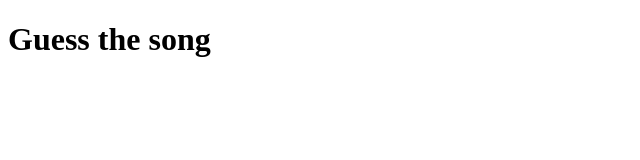
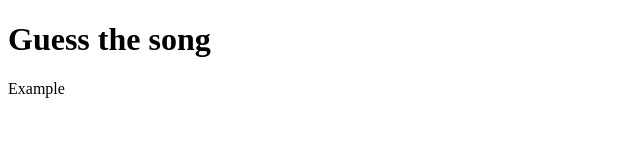
Before and after one commit to dpmartinezj1/web-fanzine, a plain HTML site: page index.html in a window 1280 px wide. Shown: the full height of the page, 0-640 px from the left. Drawn offline with nearby package versions, Linux system fonts and the light colour scheme.

Commit message:
probando librerias

```diff
--- a/index.html
+++ b/index.html
@@ -7,4 +7,5 @@
 </head>
 <body>
     <h1 class="animate__animated animate__bounce">Guess the song</h1>
+    <div class="animate__animated animate__bounce animate__delay-2s">Example</div>
 </body>
```
Also changed, not shown: estilo.css (added).
